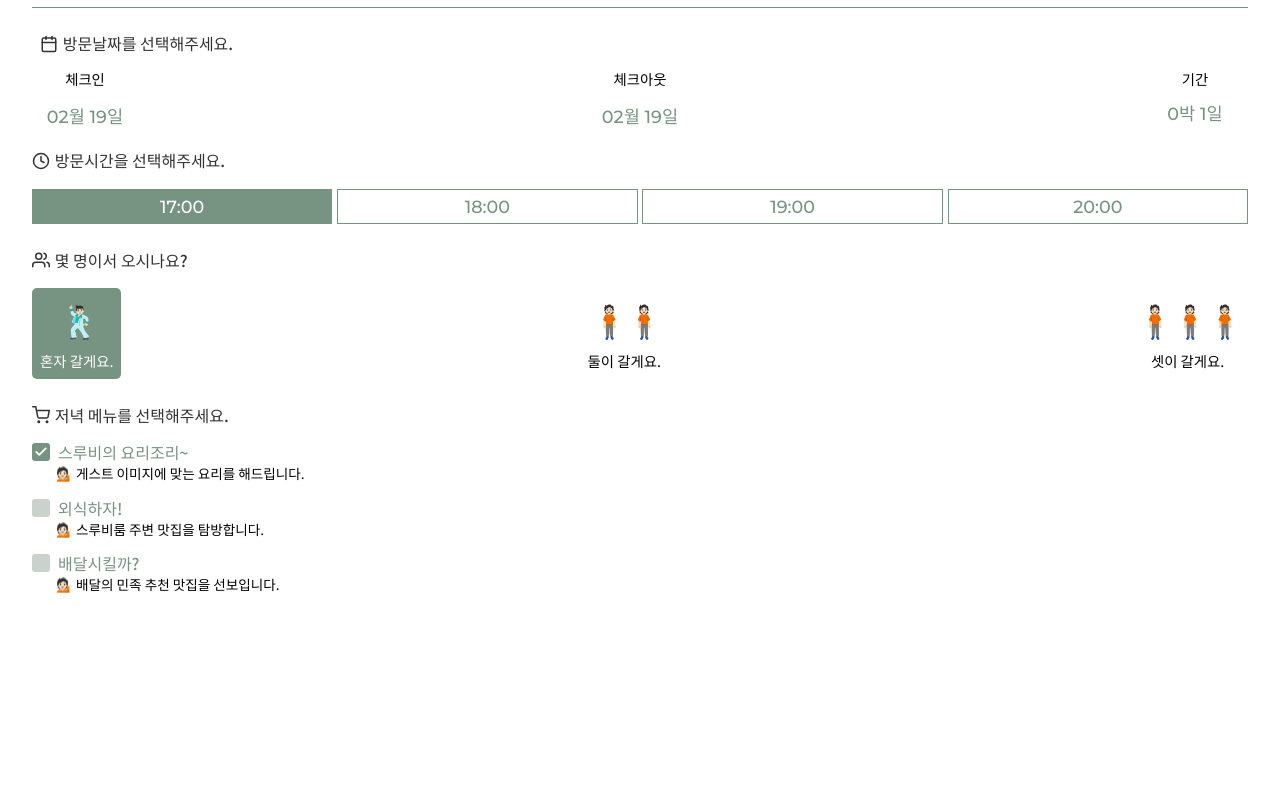
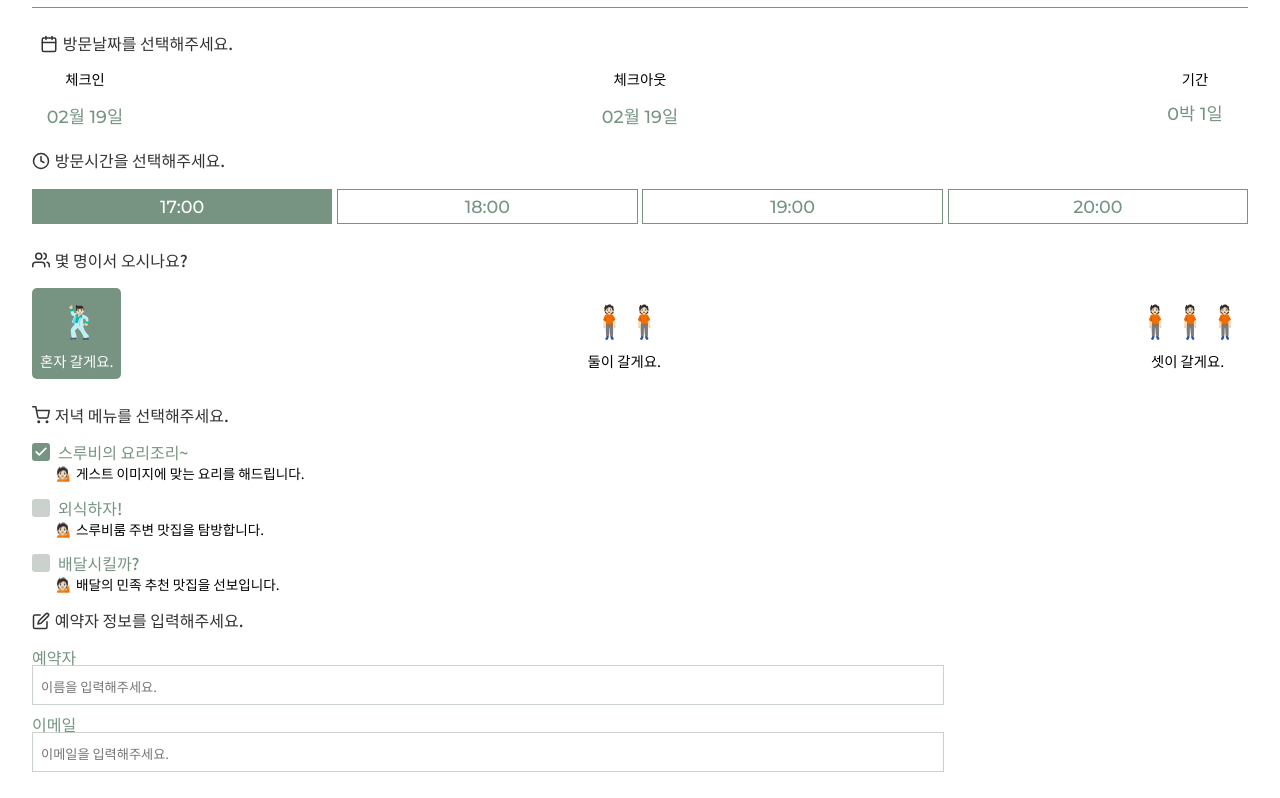
Before and after one commit to lee-suyeon/sroovyroom201, a React (Create React App) app in the folder client/: page /reservation in a window 1280 px wide. Shown: the part 224-1022 px from the top of the page. Before the commit the page ends 833 px from the top, so only its background shows below. Built offline with nearby package versions, Linux system fonts and the light colour scheme; no server answers.

Commit message:
[feat] Add BookerInfo component
* 예약자 정보 입력 Form

```diff
--- /dev/null
+++ b/client/src/components/views/ReservationPage/BookerInfo.jsx
@@ -0,0 +1,62 @@
+import React  from 'react';
+import styled from 'styled-components';
+
+import { FormTitle } from './ReservationPage';
+import { TextInput } from 'utils';
+import { Edit } from 'react-feather';
+
+const BookerInfoForm = styled.div`
+  label {
+    width: 25%;
+    margin-bottom: 0;
+  }
+
+  input {
+    width: 75%;
+    border: 1px solid ${({ theme }) => theme.lightGreen };
+    margin-bottom: 0;
+    padding: 0.2rem 0.5rem;
+  }
+
+  input:focus {
+    border: 1px solid ${({ theme }) => theme.mainColor };
+  }
+
+  .booker-input {
+    display: flex;
+    justify-content: space-between;
+    align-items: center;
+    margin-bottom: 0.7rem;
+  }
+`
+
+function BookerInfo ({ bookerInfo, onChange }) {
+  return (
+    <BookerInfoForm>
+      <FormTitle>
+        <Edit />
+        <div className="sub-title">예약자 정보를 입력해주세요.</div>
+      </FormTitle>
+      <TextInput
+        name="booker"
+        label="예약자"
+        required={true}
+        className="booker-input"
+        placeholder={"이름을 입력해주세요."}
+        value={bookerInfo.booker}
+        onChange={onChange}
+      />
+      <TextInput
+        name="email"
+        label="이메일"
+        required={true}
+        className="booker-input"
+        placeholder={"이메일을 입력해주세요."}
+        value={bookerInfo.email}
+        onChange={onChange}
+      />
+    </BookerInfoForm>
+  )
+}
+
+export default BookerInfo;
--- a/client/src/components/views/ReservationPage/ReservationPage.jsx
+++ b/client/src/components/views/ReservationPage/ReservationPage.jsx
@@ -10,9 +10,10 @@ import DateForm from './DateForm';
 import HeadCount from './HeadCount';
 import VisitTime from './VisitTime';
 import DinnerMenu from './DinnerMenu';
+import BookerInfo from './BookerInfo';
 
 const ContentPage = styled.div`
-  height: 100vh;
+  height: 100%;
   display: flex;
   flex-direction: column;
   justify-content: flex-start;
@@ -50,6 +51,10 @@ function ReservationPage(props) {
   const [ headCount, setHeadCount ] = useState(1);
   const [ visitTime, setVisitTime ] = useState(1);
   const [ dinnerMenu, setDinnerMenu ] = useState(1);
+  const [ bookerInfo, setBookerInfo ] = useState({
+    booker: "",
+    email: "",
+  })
 
   useEffect(() => {
     setNights(moment(endDate).diff(startDate, 'days'));
@@ -73,6 +78,14 @@ function ReservationPage(props) {
 
   const handleDinnerMenuChange = (menu) => {
     setDinnerMenu(menu);
+  }
+
+  const handleBookerInfoChange = (e) => {
+    const { name, value } = e.target;
+    setBookerInfo({
+      ...bookerInfo,
+      [name]: value
+    })
   }
 
   const reservationTitle = (
@@ -122,6 +135,12 @@ function ReservationPage(props) {
         onChange={handleDinnerMenuChange}
       />
 
+      {/* 예약자 정보 */}
+      <BookerInfo
+        bookerInfo={bookerInfo}
+        onChange={handleBookerInfoChange}
+        />
+
     </ContentPage>
   )
 }
```
